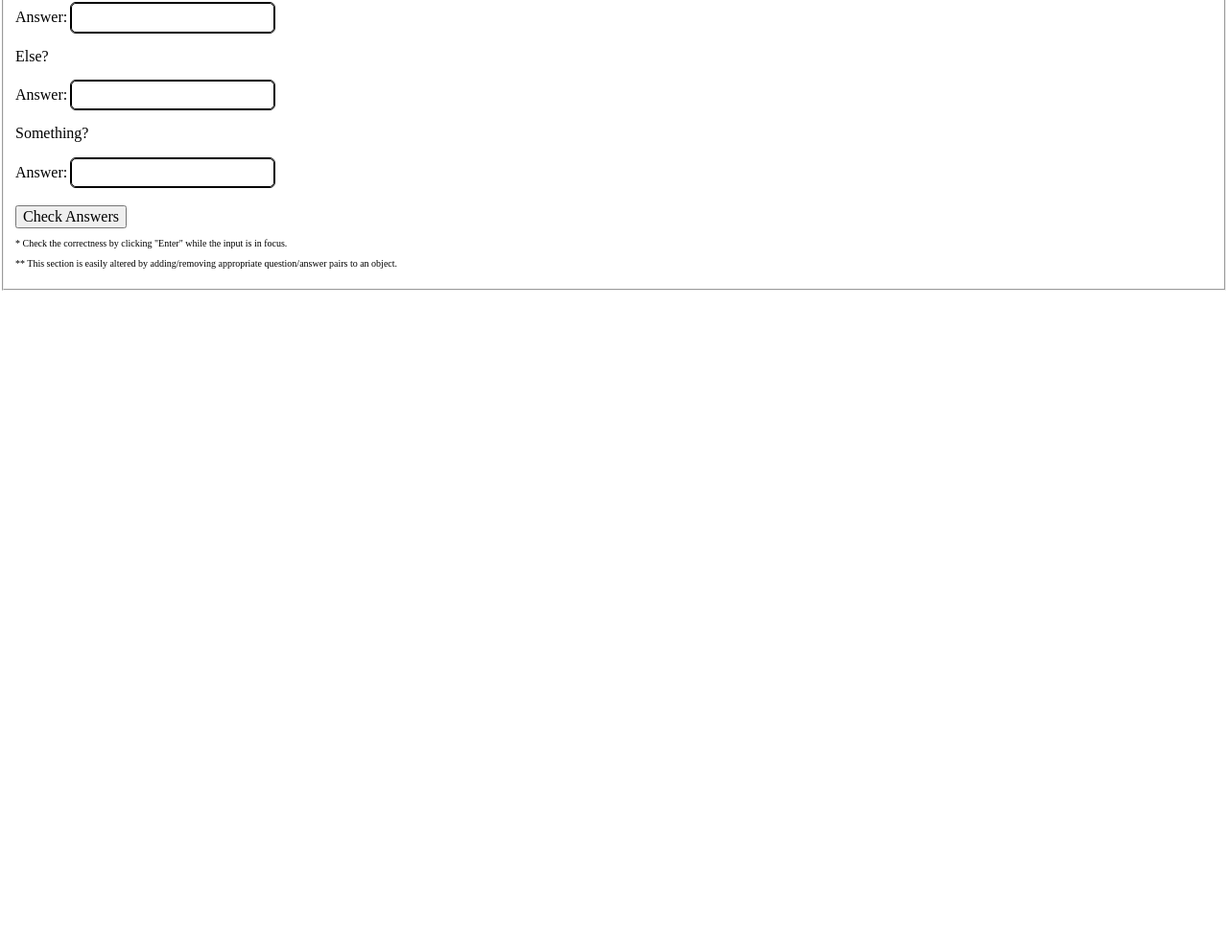
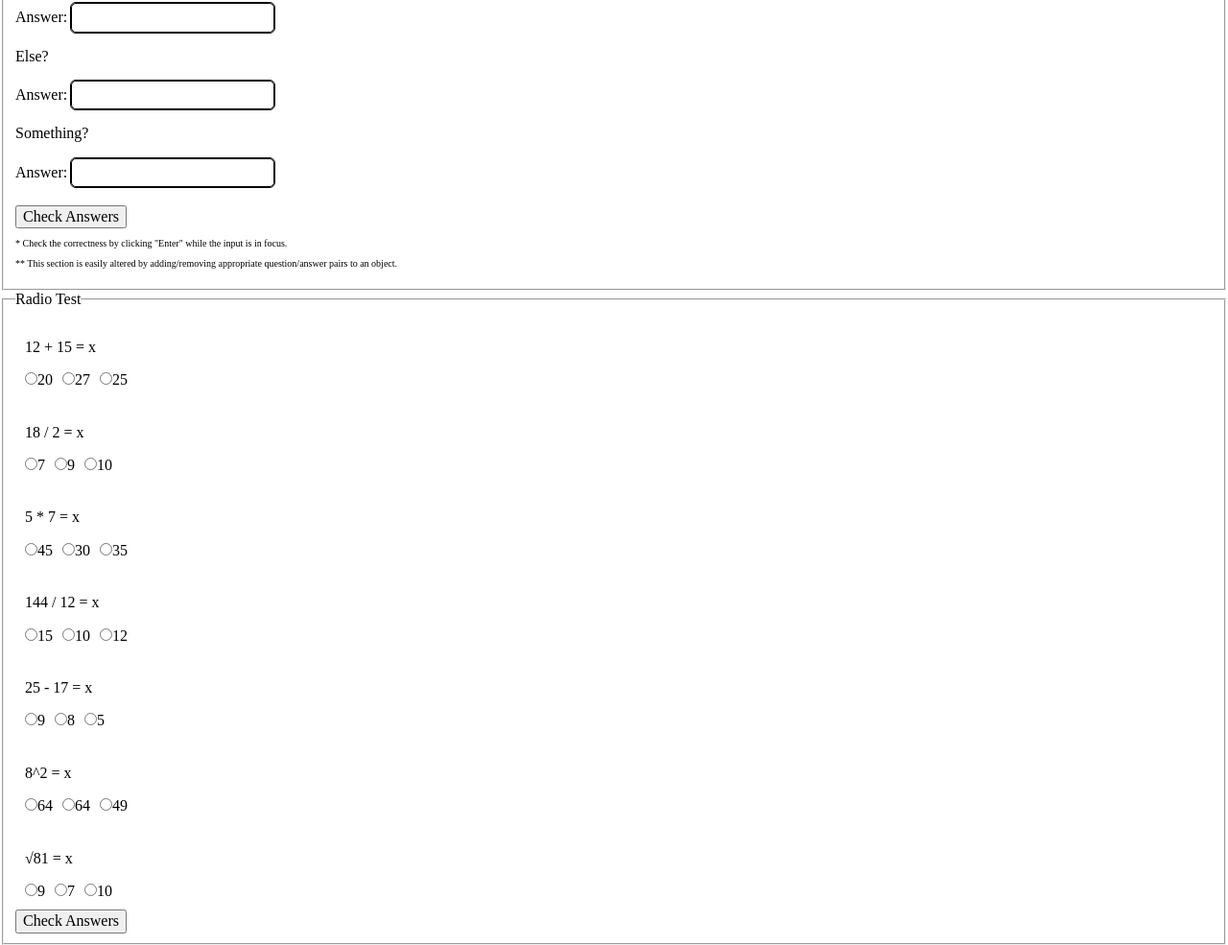
Before and after one commit to sirdachello/javascript-practice, a plain HTML site: page index.html in a window 1280 px wide. Shown: the part 1752-2737 px from the top of the page at 96% size. Before the commit the page ends 2055 px from the top, so only its background shows below. Drawn offline with Linux system fonts and the light colour scheme.

Commit message:
Added radio test

```diff
--- a/index.html
+++ b/index.html
@@ -217,6 +217,12 @@
           <p class="test-tip">** This section is easily altered by adding/removing appropriate question/answer pairs to an object.</p>
         </fieldset>
       </article>
+
+      <article class="radio-test-article">
+        <fieldset class="radio-test-block">
+          <legend>Radio Test</legend>
+        </fieldset>
+      </article>
     </main>
 
     <footer class="footer"></footer>
--- a/script.js
+++ b/script.js
@@ -825,7 +825,6 @@ let checkCreatedButton = document.getElementById(`check-created-button`);
 // table-creation subsection
 
 for (let i = 1; i <= Object.keys(questionsObj).length; i++) {
-  console.log(questionsObj[`question_${i}`]);
     let div = document.createElement(`div`);
     div.classList.add(`question-block`);
 
@@ -890,7 +889,135 @@ function checkCreatedCorrectness() {
 // test-created section end
 
 
+// radio-test section
 
+const question1inputs = document.querySelectorAll(`input[name="question-1"]`);
+const radioTestBlock = document.querySelector(`.radio-test-block`);
+
+const radioQuestions = [
+  {
+    question: '12 + 15 = x',
+    wrong: [20, 25],
+    correct: 27,
+  },
+  {
+    question: '18 / 2 = x',
+    wrong: [7, 10],
+    correct: 9,
+  },
+  {
+    question: '5 * 7 = x',
+    wrong: [30, 45],
+    correct: 35,
+  },
+  {
+    question: '144 / 12 = x',
+    wrong: [10, 15],
+    correct: 12,
+  },
+  {
+    question: '25 - 17 = x',
+    wrong: [5, 9],
+    correct: 8,
+  },
+  {
+    question: '8^2 = x',
+    wrong: [64, 49],
+    correct: 64,
+  },
+  {
+    question: '√81 = x',
+    wrong: [7, 10],
+    correct: 9,
+  },
+];
+
+
+
+
+function createRadioTest() {
+  let allInputPairs = [];
+  let counter = 1;
+  radioQuestions.forEach((elem) => {
+    // question block for each questinon
+    let div = document.createElement(`div`);
+    div.classList.add(`radio-question`);
+
+    // question for each question block
+    let p = document.createElement(`p`);
+    p.classList.add(`question-${counter}`);
+    p.textContent = elem.question;
+    div.appendChild(p);
+
+
+    // wrong answers for each question
+    elem.wrong.forEach((wrongAnswer) => {
+      let pair = [];
+
+      let label = document.createElement(`label`);
+      label.setAttribute(`for`, `question-${counter}`);
+      label.textContent = wrongAnswer;
+
+      let input = document.createElement(`input`);
+      input.setAttribute(`type`, `radio`);
+      input.setAttribute(`name`, `question-${counter}`);
+
+      pair.push(label);
+      pair.push(input);
+
+      allInputPairs.push(pair);
+    })
+
+    // correct answer for each question
+    let pair = [];
+
+    let label = document.createElement(`label`);
+    label.setAttribute(`for`, `question-${counter}`);
+    label.textContent = elem.correct;
+
+    let input = document.createElement(`input`);
+    input.setAttribute(`type`, `radio`);
+    input.setAttribute(`name`, `question-${counter}`);
+    input.setAttribute(`data-right`, `true`);
+
+    pair.push(label);
+    pair.push(input);
+    allInputPairs.push(pair);
+
+
+    let shuffledAllInputPairs = shuffle(allInputPairs);
+    shuffledAllInputPairs.forEach((pair) => {
+      p.insertAdjacentElement(`afterEnd`, pair[0]);
+      p.insertAdjacentElement(`afterEnd`, pair[1]);
+    })
+
+
+    radioTestBlock.appendChild(div);
+    counter++;
+    allInputPairs = [];
+  })
+}
+
+createRadioTest()
+
+let radioButton = document.createElement(`button`);
+radioButton.id = `radio-test-button`;
+radioButton.textContent = `Check Answers`;
+radioTestBlock.appendChild(radioButton);
+
+radioButton.addEventListener(`click`, (e) => {
+  let questionBlocks = document.querySelectorAll(`.radio-test-block .radio-question`);
+  for (let block of questionBlocks) {
+    let inputs = block.querySelectorAll(`input[name]`);
+    let correctInput = Array.from(inputs).find(input => input.checked && input.hasAttribute(`data-right`));
+    if (correctInput) {
+      block.style.border = `2px solid green`;
+    } else {
+      block.style.border = `2px solid red`;
+    }
+  }
+})
+// radio-test section end
 
 
 
@@ -906,3 +1033,12 @@ function checkCreatedCorrectness() {
 function getRandomInt(min, max) {
   return Math.floor(Math.random() * (max - min + 1)) + min;
 }
+
+
+function shuffle(array) {
+  for (let i = array.length-1; i >= 0; i--) {
+    const random = Math.floor(Math.random() * (i + 1));
+    [array[i], array[random]] = [array[random], array[i]];
+  }
+  return array;
+}
--- a/style.css
+++ b/style.css
@@ -264,3 +264,12 @@ color: whitesmoke;
 .test-tip {
 	font-size: 10px;
 }
+
+/* radio-test section */
+
+.radio-question {
+	padding: 10px;
+}
+.radio-question label {
+ margin-right: 10px;
+}
```
